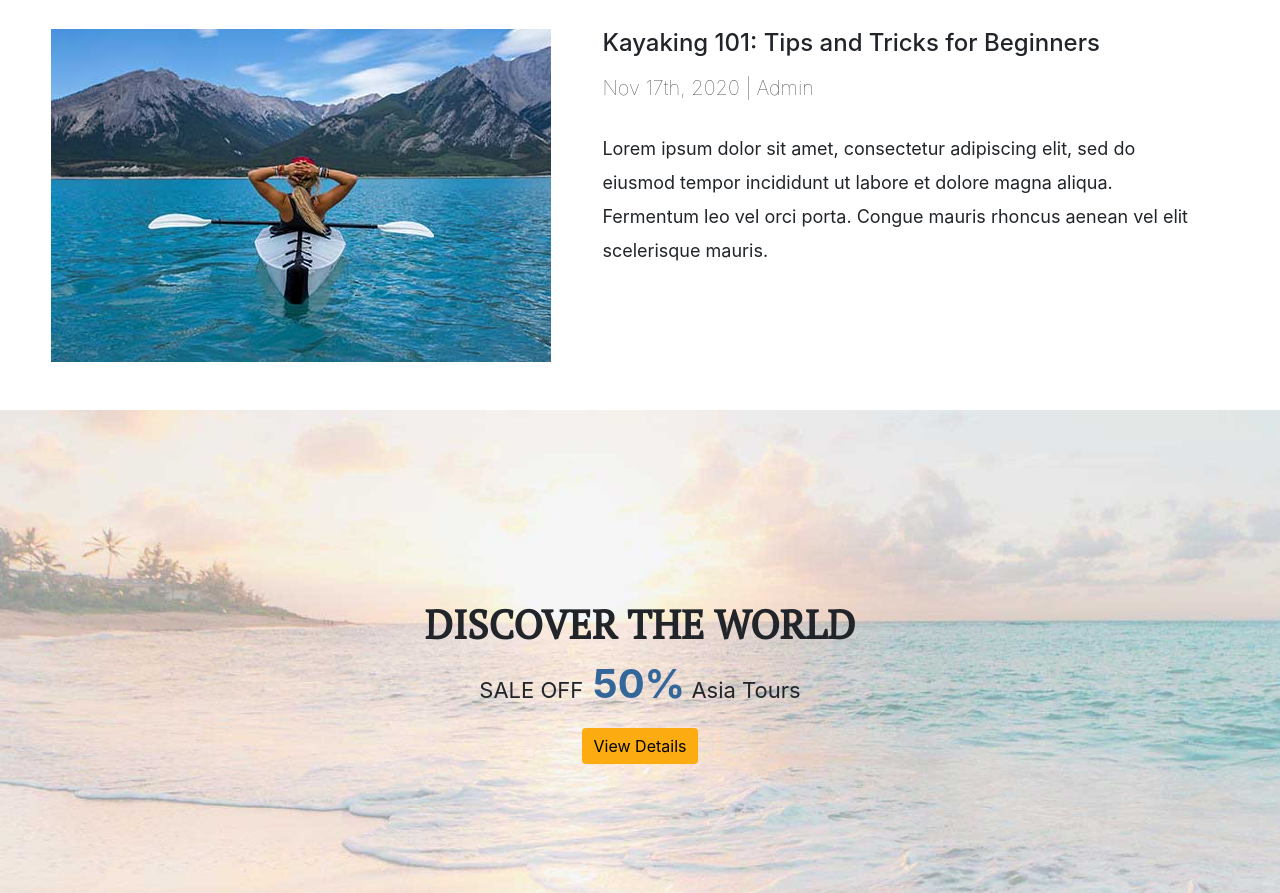
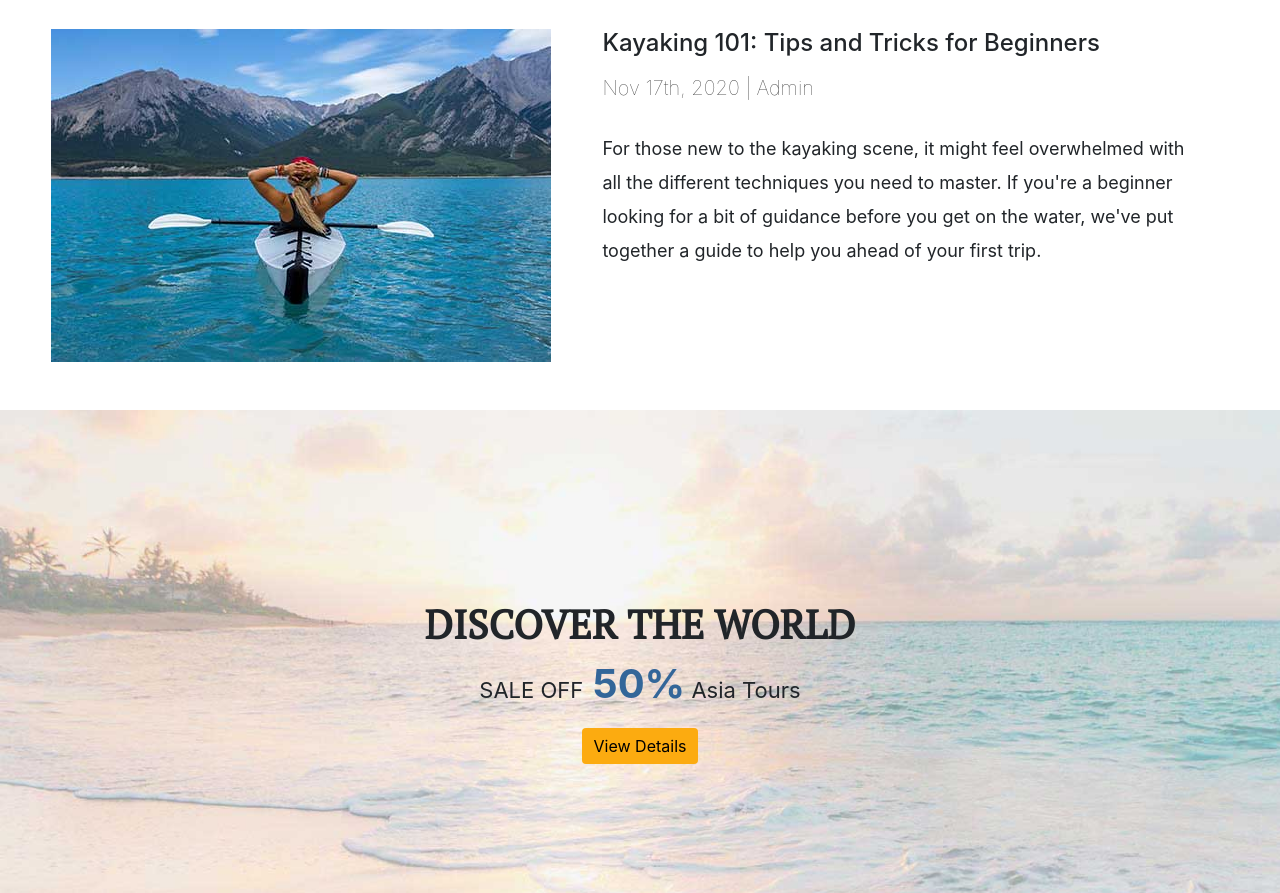
Before and after one commit to QA-Final-project/Travel-Website, a plain HTML site: page index.html in a window 1280 px wide. Shown: the part 1800-2693 px from the top of the page. Drawn offline with nearby package versions, Linux system fonts and the light colour scheme.

Commit message:
Update index.html
change lorem ipsum text to real content

```diff
--- a/index.html
+++ b/index.html
@@ -261,7 +261,7 @@
             <div class="item item-2">
                 <h4>Kayaking 101: Tips and Tricks for Beginners</h4>
                 <h5>Nov 17th, 2020  |  Admin</h5>
-                <p>Lorem ipsum dolor sit amet, consectetur adipiscing elit, sed do eiusmod tempor incididunt ut labore et dolore magna aliqua. Fermentum leo vel orci porta. Congue mauris rhoncus aenean vel elit scelerisque mauris.</p>
+                <p>For those new to the kayaking scene, it might feel overwhelmed with all the different techniques you need to master. If you're a beginner looking for a bit of guidance before you get on the water, we've put together a guide to help you ahead of your first trip.</p>
             </div>
         </div>
     </div>
```
